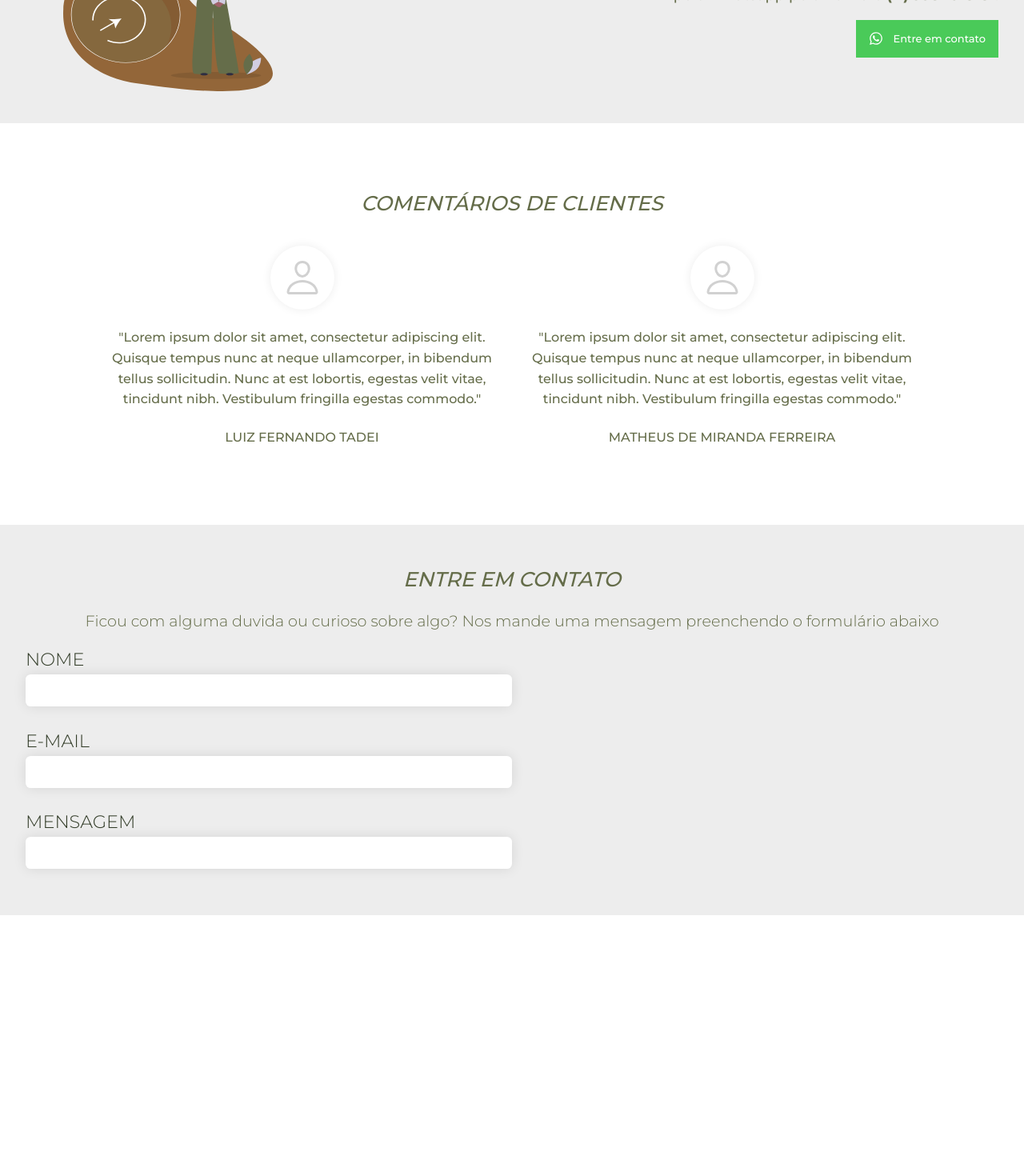
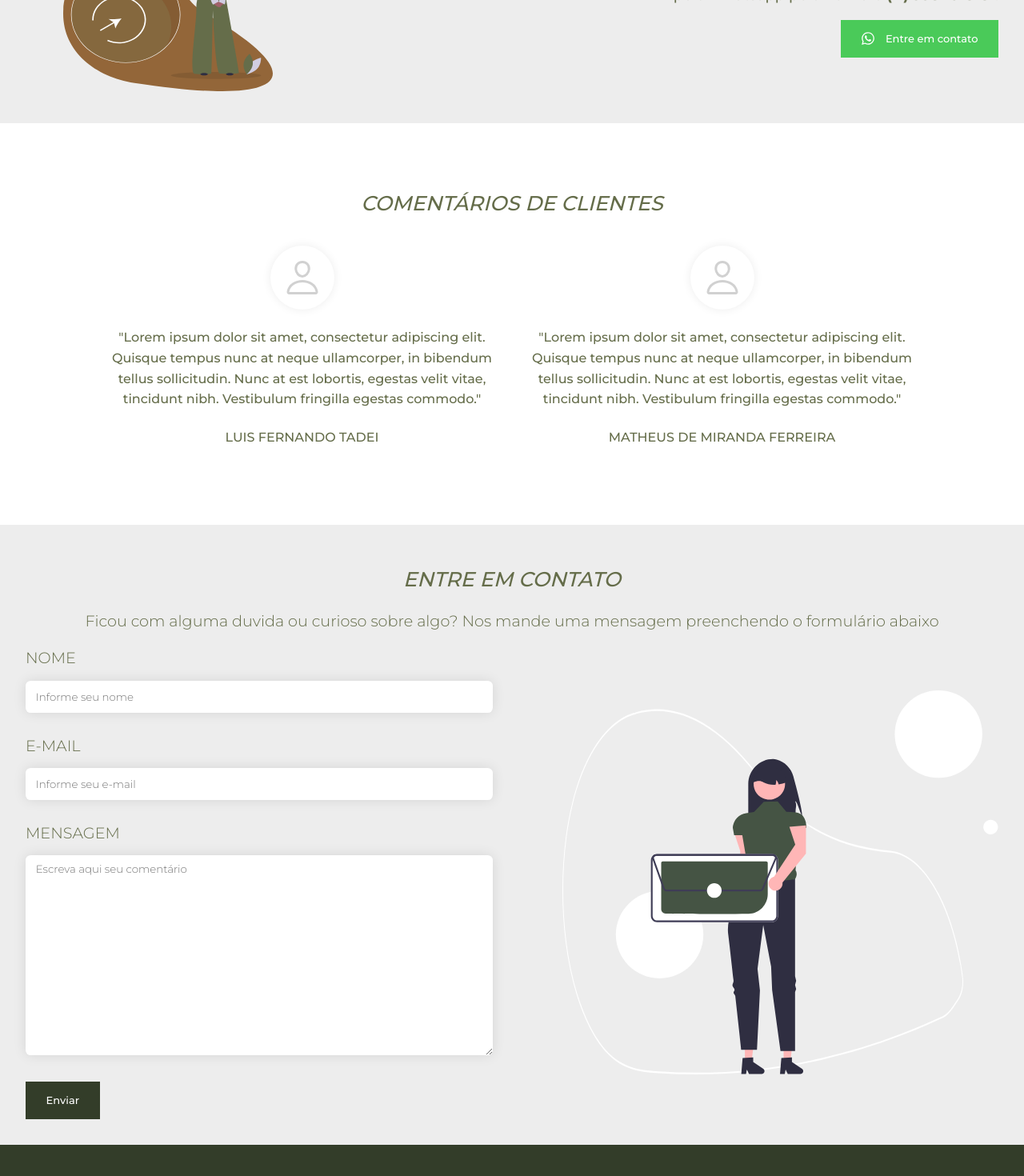
Before and after one commit to matheusmirandaferreira/Rancho-Montana, a React (Vite) app: page / in a window 1280 px wide. Shown: the part 1260-2730 px from the top of the page at 80% size. Before the commit the page ends 2404 px from the top, so only its background shows below. Built offline with nearby package versions, Linux system fonts and the light colour scheme.

Commit message:
Form and footer for Home

```diff
--- /dev/null
+++ b/src/components/Footer/index.tsx
@@ -0,0 +1,9 @@
+import * as S from './style';
+
+export function Footer() {
+  return (
+    <S.Container>
+      <div className="content"></div>
+    </S.Container>
+  );
+}
--- /dev/null
+++ b/src/components/Footer/style.ts
@@ -0,0 +1,12 @@
+import styled from 'styled-components';
+
+export const Container = styled.div`
+  background-color: ${({ theme }) => theme.primary700};
+
+  width: 100%;
+
+  .content {
+    max-width: 1280px;
+    padding: 2rem;
+  }
+`;
--- a/src/components/Input/index.tsx
+++ b/src/components/Input/index.tsx
@@ -4,13 +4,14 @@ import * as S from './styles';
 
 type Props = React.HTMLProps<HTMLInputElement> & {
   label: string;
+  boxType?: 'text' | 'textarea';
 };
 
-export function Input({ label, ...rest }: Props) {
+export function Input({ boxType, label, ...rest }: Props) {
   return (
     <S.Container>
       <label htmlFor={rest.id}>{label}</label>
-      <input type="text" {...rest} />
+      {boxType === 'textarea' ? <textarea placeholder={rest.placeholder}></textarea> : <input type="text" {...rest} />}
     </S.Container>
   );
 }
--- a/src/components/Input/styles.ts
+++ b/src/components/Input/styles.ts
@@ -4,23 +4,30 @@ export const Container = styled.div`
   label {
     display: block;
 
-    font-size: 1.4rem;
+    font-size: 1.2rem;
+    font-weight: 200;
     text-transform: uppercase;
 
-    font-weight: 200;
+    color: ${({ theme }) => theme.primary500};
 
-    color: ${({ theme }) => theme.primary700};
+    margin-bottom: 0.8rem;
   }
 
-  input {
+  input,
+  textarea {
     height: 40px;
     padding: 0.4rem 0.8rem;
     border-radius: 0.4rem;
-    width: 50%;
+    width: 100%;
     outline: 0;
     border: 0;
     box-shadow: 0 0 16px rgba(0, 0, 0, 0.1);
-
+    color: ${({ theme }) => theme.primary700};
     margin-bottom: 1.6rem;
   }
+
+  textarea {
+    min-height: 250px;
+    resize: vertical;
+  }
 `;
--- a/src/pages/Home/index.tsx
+++ b/src/pages/Home/index.tsx
@@ -2,6 +2,7 @@ import { FaWhatsapp } from 'react-icons/fa';
 import { Header } from '../../components/Header';
 import { Carousel } from '../../components/Carousel';
 
+import ContactUsSVG from '../../assets/contact-us.svg';
 import WelcomeSVG from '../../assets/welcome.svg';
 import ComeVisitSVG from '../../assets/come-visit.svg';
 import { HomeContent } from '../../components/HomeContent';
@@ -12,6 +13,7 @@ import { Title } from '../../components/Title';
 import { Comment } from '../../components/Comment';
 import { Description } from '../../components/Description';
 import { Input } from '../../components/Input';
+import { Footer } from '../../components/Footer';
 
 export function Home() {
   const handleClick = () => {
@@ -24,7 +26,7 @@ export function Home() {
       <Carousel imgs={Array.from({ length: 3 })} />
       <HomeContent
         content="Ficamos muito felizes em te receber aqui, esperamos que goste dessa experiência e que possa aproveitar nosso site.
-        Marque uma visita para nos conhecer melhor, temos horários disponíveis em todos os dias da semana, é simple e gratuito."
+        Marque uma visita para nos conhecer melhor, temos horários disponíveis, é simples e gratuito."
         img={WelcomeSVG}
         title="Seja bem-vindo"
       />
@@ -51,7 +53,7 @@ export function Home() {
         <S.CommentsWrapper>
           <Comment
             comment="Lorem ipsum dolor sit amet, consectetur adipiscing elit. Quisque tempus nunc at neque ullamcorper, in bibendum tellus sollicitudin. Nunc at est lobortis, egestas velit vitae, tincidunt nibh. Vestibulum fringilla egestas commodo."
-            name="Luiz Fernando Tadei"
+            name="Luis Fernando Tadei"
             img={undefined}
           />
           <Comment
@@ -68,13 +70,27 @@ export function Home() {
             Ficou com alguma duvida ou curioso sobre algo? Nos mande uma
             mensagem preenchendo o formulário abaixo
           </Description>
-          <form>
-            <Input label="Nome" name="name" />
-            <Input label="E-mail" name="email" />
-            <Input label="Mensagem" name="description" />
-          </form>
+          <S.FormWrapper>
+            <form>
+              <Input label="Nome" name="name" placeholder="Informe seu nome" />
+              <Input
+                label="E-mail"
+                name="email"
+                placeholder="Informe seu e-mail"
+              />
+              <Input
+                label="Mensagem"
+                name="description"
+                boxType="textarea"
+                placeholder="Escreva aqui seu comentário"
+              />
+              <button type="button">Enviar</button>
+            </form>
+            <img src={ContactUsSVG} />
+          </S.FormWrapper>
         </div>
       </ContentWrapper>
+      <Footer />
     </>
   );
 }
--- a/src/pages/Home/styles.ts
+++ b/src/pages/Home/styles.ts
@@ -21,3 +21,19 @@ export const CommentsWrapper = styled.div`
   margin: 2rem auto;
   max-width: 1018px;
 `;
+
+export const FormWrapper = styled.div`
+  display: flex;
+  align-items: center;
+  justify-content: space-between;
+
+  gap: 2rem;
+
+  form {
+    width: 48%;
+  }
+
+  img {
+    max-width: 48%;
+  }
+`;
--- a/src/styles/GlobalStyles.ts
+++ b/src/styles/GlobalStyles.ts
@@ -27,8 +27,12 @@ export const GlobalStyles = createGlobalStyle`
     }
 
     input,
+    textarea,
     button {
       font-family: 'Montserrat', sans-serif;
+      &::placeholder {
+        font-weight: 200;
+      }
     }
 
     a {
@@ -48,7 +52,7 @@ export const GlobalStyles = createGlobalStyle`
     }
 
     button {
-      padding: 0.8rem 1rem;
+      padding: 0.8rem 1.6rem;
       font-size: 0.8125rem;
 
       color: ${THEME.white};
@@ -58,7 +62,7 @@ export const GlobalStyles = createGlobalStyle`
       outline: 0;
 
       cursor: pointer;
-      transition: all 0.2s ease;
+      transition: all 0.2s ease-in-out;
 
       display: flex;
       align-items: center;
@@ -70,7 +74,7 @@ export const GlobalStyles = createGlobalStyle`
       }
 
       &:active {
-        transform: scale(0.98);
+        filter: brightness(0.9);
       }
 
       &:focus {
```
Also changed, not shown: src/assets/contact-us.svg (added).
